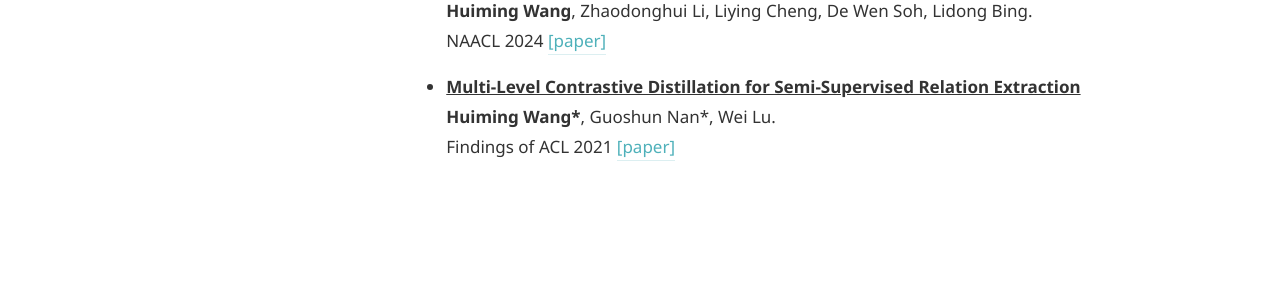
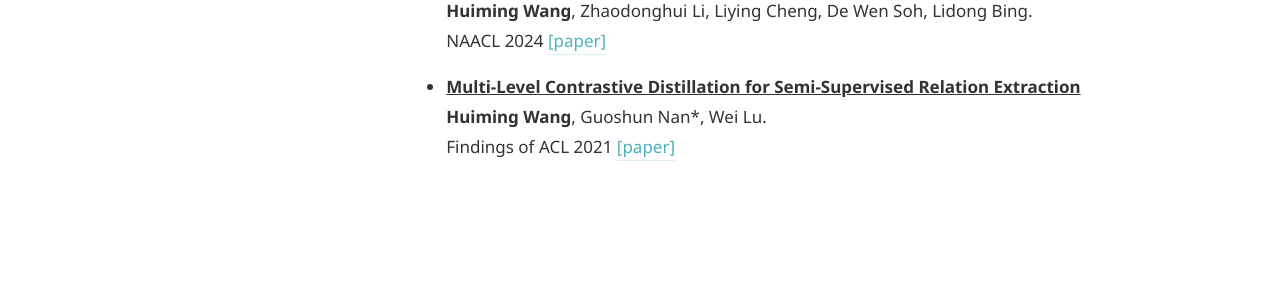
Before and after one commit to Circle-Ming/Circle-Ming.github.io, a Jekyll site: the page built from papers.md, in a window 1280 px wide. Shown: the part 958-1258 px from the top of the page. Built offline with Jekyll 4.4.1, drawn with Linux system fonts in a browser that asks for light colours; some web fonts are replaced.

```diff
--- a/papers.md
+++ b/papers.md
@@ -33,5 +33,5 @@ Preprint [\[paper\]](assets/img/SIGMOD2024.pdf)
 NAACL 2024 [\[paper\]](assets/img/NAACL2024_Large_Language_Models_can_Contrastively_Refine_their_Generation_for_Better_Sentence_Representation_Learning.pdf)
 
 - **<ins>Multi-Level Contrastive Distillation for Semi-Supervised Relation Extraction</ins>**\
-**Huiming Wang\***, Guoshun Nan\*, Wei Lu.\
+**Huiming Wang**, Guoshun Nan\*, Wei Lu.\
 Findings of ACL 2021 [\[paper\]](assets/img/ACL2021_SemiRE.pdf)
```
